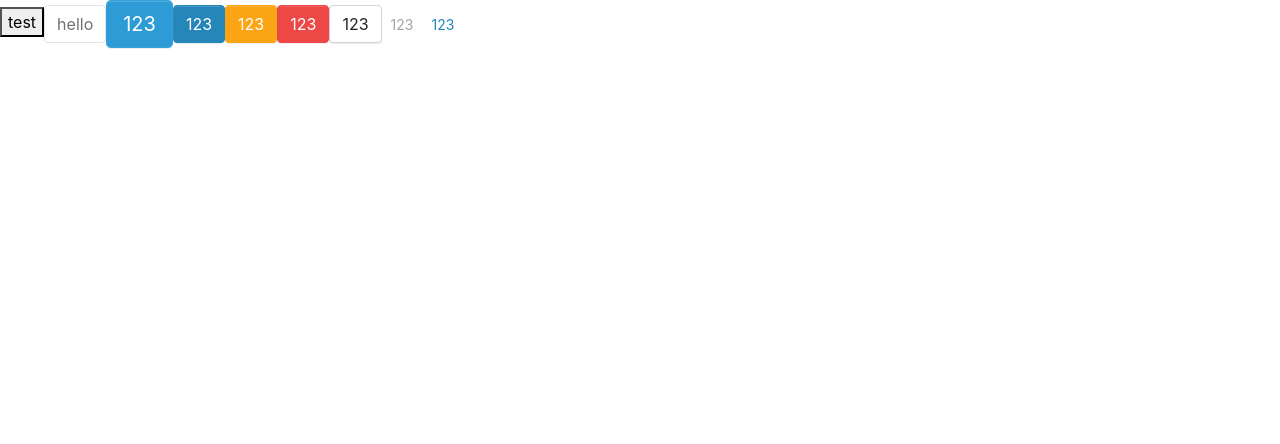
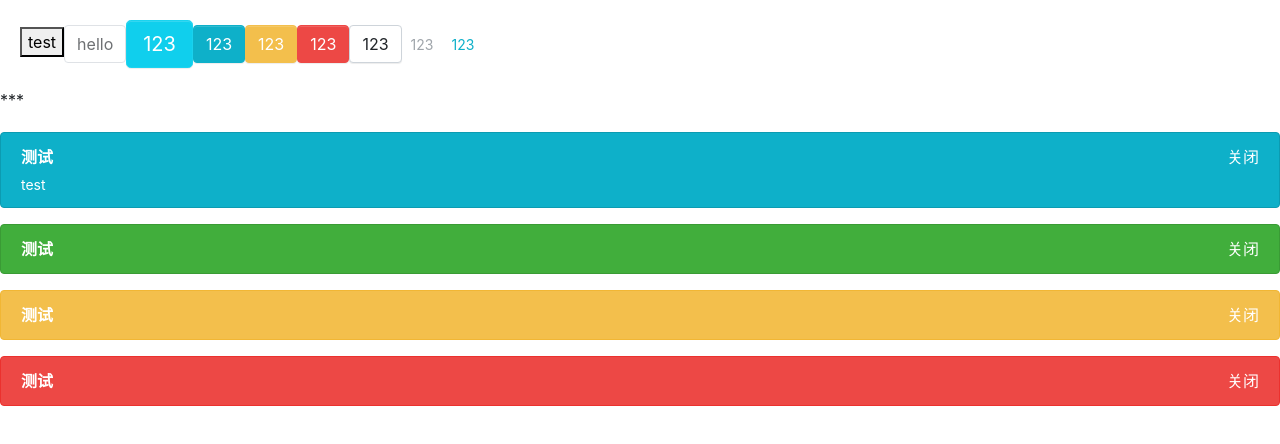
Before and after one commit to luluseiipai/lulu-design, a React (Create React App) app: page / in a window 1280 px wide. Shown: the top 444 px of the page. Built offline with nearby package versions, Linux system fonts and the light colour scheme.

Commit message:
alert 组件 & 测试

```diff
--- a/src/App.tsx
+++ b/src/App.tsx
@@ -1,16 +1,21 @@
 import React, { useEffect } from 'react'
 import Button, { ButtonType, ButtonSize } from './components/Button'
+import Alert from './components/Alert'
 
 function App() {
   useEffect(() => {})
   return (
     <div className='App'>
       <header className='App-header'>
+        <div className='button' style={{ margin: '20px' }}>
           <button className='test'>test</button>
           <Button disabled className='test'>
             hello
           </Button>
-        <Button btnType={ButtonType.Primary} size={ButtonSize.Large} autoFocus>
+          <Button
+            btnType={ButtonType.Primary}
+            size={ButtonSize.Large}
+            autoFocus>
             123
           </Button>
           <Button
@@ -36,6 +41,16 @@ function App() {
             href='https://luluonline.cn'>
             123
           </Button>
+        </div>
+        <div className='split' style={{ marginBottom: '20px' }}>
+          ***
+        </div>
+        <div className='alert'>
+          <Alert closable title='测试' description='test' />
+          <Alert title='测试' type='success' />
+          <Alert title='测试' type='warning' />
+          <Alert title='测试' type='danger' />
+        </div>
       </header>
     </div>
   )
--- /dev/null
+++ b/src/components/Alert/_style.scss
@@ -0,0 +1,35 @@
+$alert-color: (
+  'default': $primary,
+  'success': $success,
+  'warning': $warning,
+  'danger': $danger,
+);
+
+.lu-alert {
+  position: relative;
+  padding: $alert-padding-y $alert-padding-x;
+  border-radius: $alert-border-radius;
+  border: $alert-border-width solid transparent;
+  margin-bottom: $alert-margin-bottom;
+  .lu-alert-title {
+    font-weight: $alert-title-font-weight;
+  }
+  .lu-alert-desc {
+    font-size: $alert-description-font-size;
+    margin: $alert-description-top-margin 0 0;
+  }
+  .lu-alert-close {
+    position: absolute;
+    right: 0;
+    top: 0;
+    padding: $alert-padding-y $alert-padding-x;
+    color: inherit;
+    cursor: pointer;
+  }
+}
+
+@each $color, $value in $alert-color {
+  .lu-alert-#{$color} {
+    @include alert-style($value, darken($value, 5%), $white);
+  }
+}
--- a/src/components/Alert/index.tsx
+++ b/src/components/Alert/index.tsx
@@ -1,26 +1,45 @@
 import React, { useState } from 'react'
 import classNames from 'classnames'
 
-export type AlertType = 'success' | 'default' | 'danger' | 'warning'
+export type AlertType = 'success' | 'default' | 'warning' | 'danger'
 
-interface AlertProps {
+export interface AlertProps {
   type?: AlertType
-  title?: string
+  title: string
   description?: string
   closable?: boolean
-  onClose: () => void
+  onClose?: () => void
 }
 
 const Alert: React.FC<AlertProps> = (props) => {
   const [hide, setHide] = useState(false)
   const { type, title, description, closable, onClose } = props
-  const classes = classNames('alert', {
-    [`alert-${type}`]: type,
+  const classes = classNames('lu-alert', {
+    [`lu-alert-${type}`]: type,
   })
-  const titleClasses = classNames('alert-title', {
-    ['bold-title']: description,
+  const titleClasses = classNames('lu-alert-title', {
+    'bold-title': description,
   })
-  return <>123</>
+  const handleClose = () => {
+    if (onClose) {
+      onClose()
+    }
+    setHide(true)
+  }
+  if (!hide) {
+    return (
+      <div className={classes}>
+        <span className={titleClasses}>{title}</span>
+        {description && <p className='lu-alert-desc'>{description}</p>}
+        {closable && (
+          <div className='lu-alert-close' onClick={handleClose}>
+            关闭
+          </div>
+        )}
+      </div>
+    )
+  }
+  return null
 }
 
 Alert.defaultProps = {
--- a/src/styles/_mixin.scss
+++ b/src/styles/_mixin.scss
@@ -38,3 +38,9 @@
     border-color: darken($border-color, 10%);
   }
 }
+
+@mixin alert-style($background, $border, $color) {
+  color: $color;
+  background: $background;
+  border-color: $border;
+}
--- a/src/styles/_variables.scss
+++ b/src/styles/_variables.scss
@@ -12,7 +12,7 @@ $gray-900: #212529 !default;
 $black: #000 !default;
 
 // 基础色板
-$blue: #2486b9 !default;
+$blue: #0eb0c9 !default;
 $indigo: #ba2f7b !default;
 $purple: #983680 !default;
 $pink: #ec9bad !default;
@@ -28,7 +28,7 @@ $primary: $blue !default;
 $secondary: $gray-600 !default;
 $success: $green !default;
 $info: $cyan !default;
-$warning: $orange !default;
+$warning: $yellow !default;
 $danger: $red !default;
 $light: $gray-100 !default;
 $dark: $gray-800 !default;
@@ -151,6 +151,7 @@ $mark-bg: #fcf8e3 !default;
 $hr-margin-y: $spacer !default;
 
 // Code
+
 $code-font-size: $small-font-size !default;
 $code-color: $pink !default;
 $pre-color: null !default;
@@ -159,6 +160,7 @@ $pre-color: null !default;
 $enable-pointer-cursor-for-buttons: true !default;
 
 // 边框 和 border radius
+
 $border-width: 1px !default;
 $border-color: $gray-300 !default;
 
@@ -283,3 +285,32 @@ $progress-bg: $gray-200 !default;
 $progress-border-radius: $border-radius !default;
 $progress-bar-color: $white !default;
 $progress-bar-transition: width 0.6s ease !default;
+
+// Alerts
+//
+// Define alert colors, border radius, and padding.
+
+$alert-padding-y: 0.75rem !default;
+$alert-padding-x: 1.25rem !default;
+$alert-margin-bottom: 1rem !default;
+$alert-border-radius: $border-radius !default;
+$alert-title-font-weight: $font-weight-bold !default;
+$alert-border-width: $border-width !default;
+$alert-description-font-size: $font-size-sm !default;
+$alert-description-top-margin: 0.3rem !default;
+
+// Navs
+
+$nav-link-padding-y: 0.5rem !default;
+$nav-link-padding-x: 1rem !default;
+$nav-link-disabled-color: $gray-600 !default;
+
+$nav-tabs-border-color: $gray-300 !default;
+$nav-tabs-border-width: $border-width !default;
+$nav-tabs-border-radius: $border-radius !default;
+$nav-tabs-link-hover-border-color: $gray-200 $gray-200 $nav-tabs-border-color !default;
+$nav-tabs-link-hover-color: $primary !default;
+$nav-tabs-link-active-color: $primary !default;
+$nav-tabs-link-active-bg: $body-bg !default;
+$nav-tabs-link-active-border-color: $gray-300 $gray-300 $nav-tabs-link-active-bg !default;
+$nav-tabs-content-margin: 1rem !default;
--- a/src/styles/index.scss
+++ b/src/styles/index.scss
@@ -9,3 +9,6 @@
 
 // button
 @import '../components/Button/style';
+
+// alert
+@import '../components/Alert/style';
```
Also changed, not shown: 1 other file (tests, documents, lock files or other folders). Lines whose indentation alone changed are shown as unchanged.
